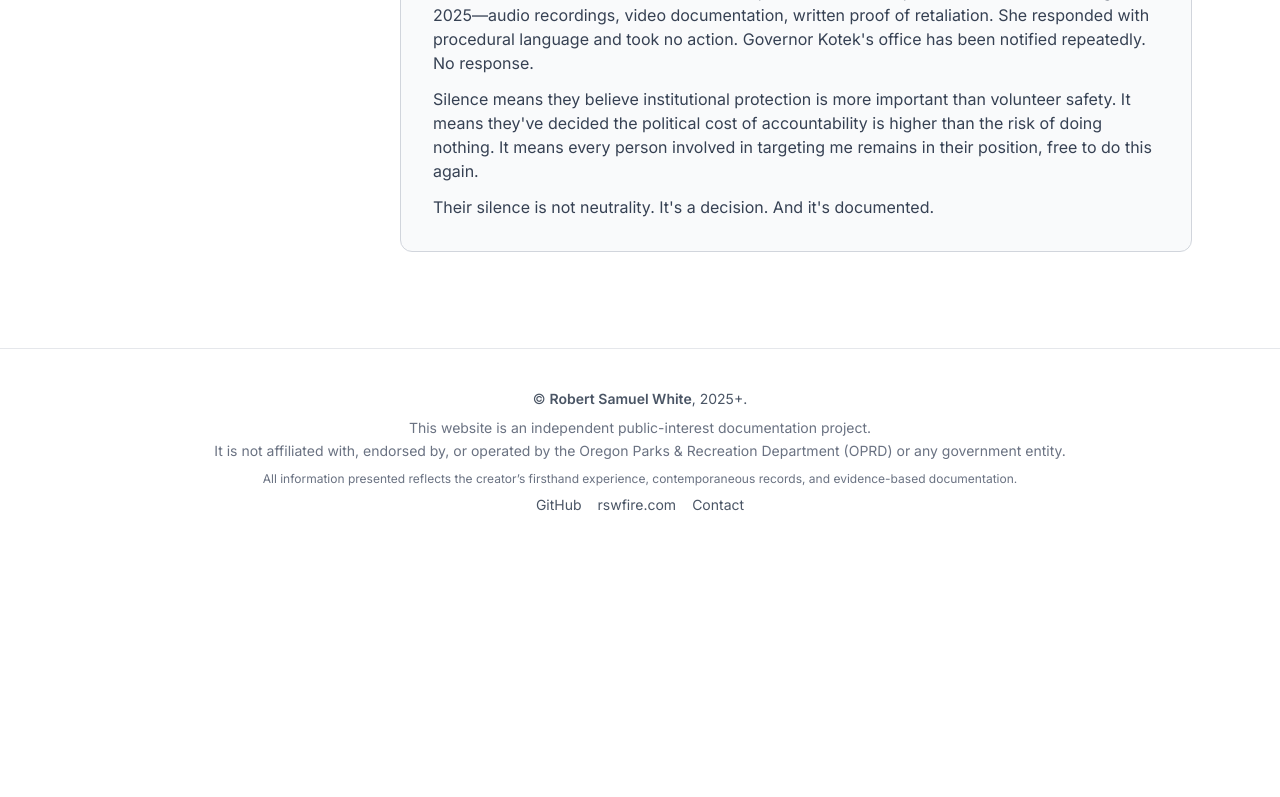
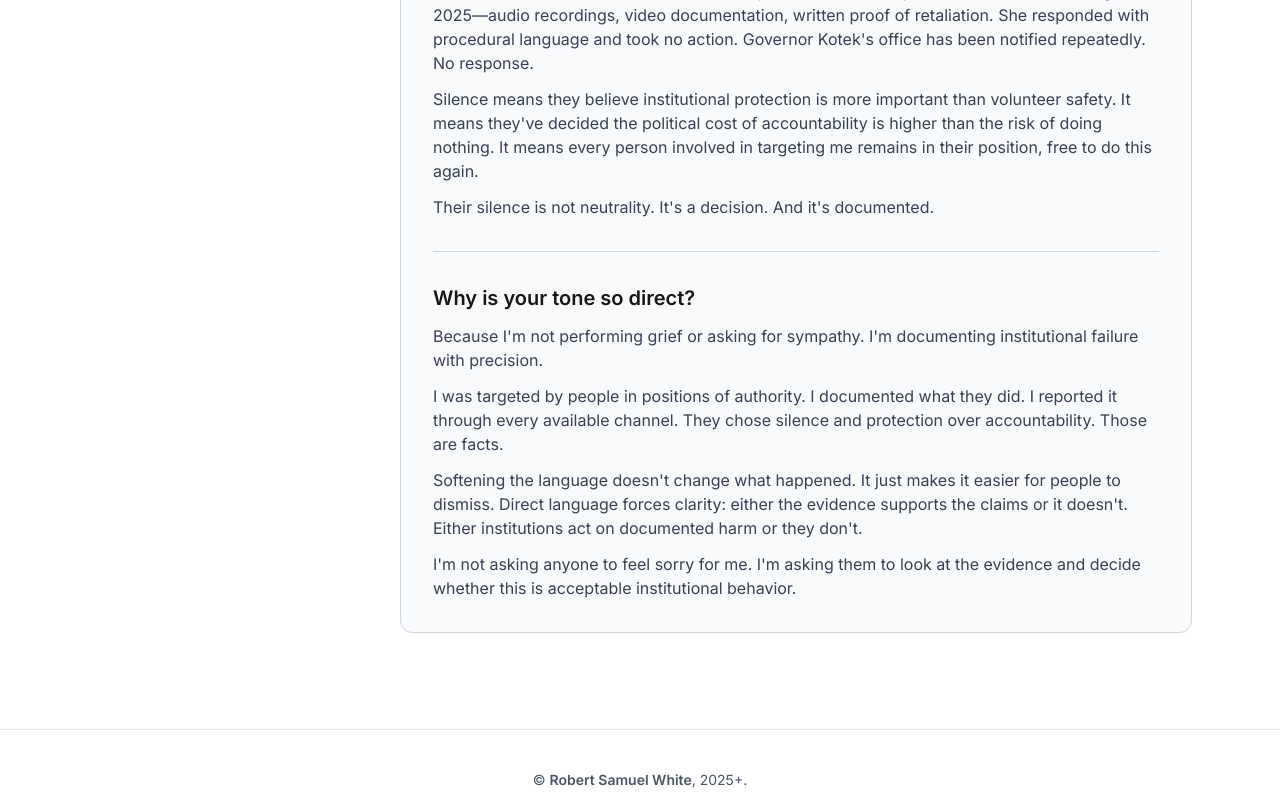
Before and after one commit to rswfire/rswfire.oprd, a Next.js app: page /faq in a window 1280 px wide. Shown: the part 2508-3305 px from the top of the page. Before the commit the page ends 3063 px from the top, so only its background shows below. Built offline with nearby package versions, Linux system fonts and the light colour scheme.

Commit message:
Updated Faq.tsx

```diff
--- a/app/(archive)/faq/page.tsx
+++ b/app/(archive)/faq/page.tsx
@@ -155,6 +155,27 @@ export default function FAQPage() {
                     </p>
                 </div>
 
+                <hr className="border-t border-gray-300" />
+
+                {/* Question 10 */}
+                <div>
+                    <h2 className="text-xl font-semibold mb-3">
+                        Why is your tone so direct?
+                    </h2>
+                    <p className="text-gray-700 mb-3">
+                        Because I'm not performing grief or asking for sympathy. I'm documenting institutional failure with precision.
+                    </p>
+                    <p className="text-gray-700 mb-3">
+                        I was targeted by people in positions of authority. I documented what they did. I reported it through every available channel. They chose silence and protection over accountability. Those are facts.
+                    </p>
+                    <p className="text-gray-700 mb-3">
+                        Softening the language doesn't change what happened. It just makes it easier for people to dismiss. Direct language forces clarity: either the evidence supports the claims or it doesn't. Either institutions act on documented harm or they don't.
+                    </p>
+                    <p className="text-gray-700">
+                        I'm not asking anyone to feel sorry for me. I'm asking them to look at the evidence and decide whether this is acceptable institutional behavior.
+                    </p>
+                </div>
+
             </div>
         </SectionPage>
     );
```
